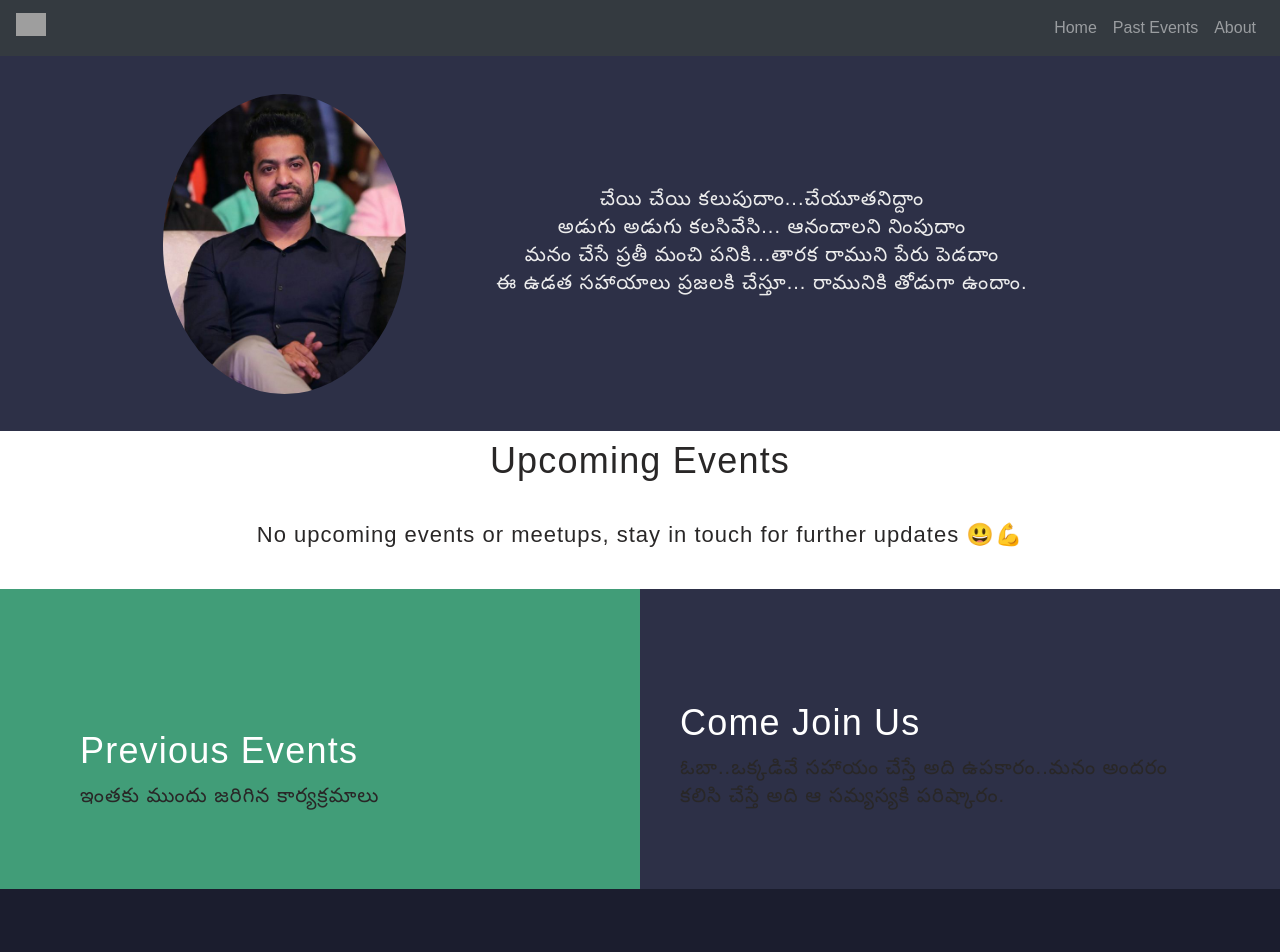
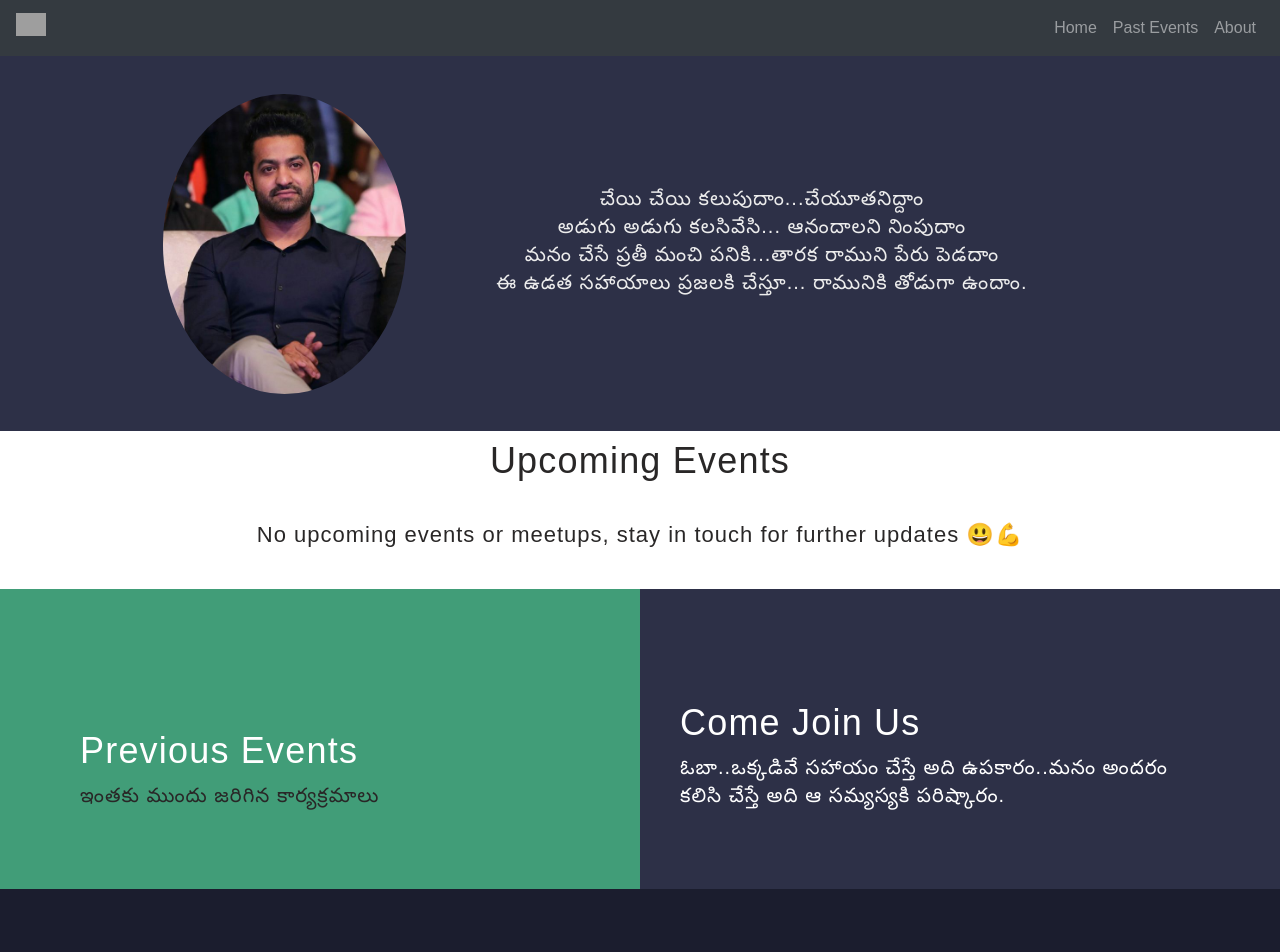
Before and after one commit to lokeshkanagala/team-tarock, a React (Create React App) app: page / in a window 1280 px wide. Shown: the top 952 px of the page. Built offline with nearby package versions, Linux system fonts and the light colour scheme; grey boxes are pictures that could not be loaded; what react-google-maps would draw is missing.

Commit message:
Change color

```diff
--- a/src/Home/Home.js
+++ b/src/Home/Home.js
@@ -97,12 +97,12 @@ const HomePageTemplate = ({homeData, upcomingMeetup}) => {
           </div>
         </a>
         <a
-          href={'mailto:lokesh.kanagala@gmail.com'}
+          href={'mailto:teamtaraktrust@gmail.com'}
           className="ctaBlock-pattern  ctaBlock-pattern--second"
         >
           <div className="ctaBlock-cta">
             <span className="ctaBlock-ctaHeading">Come Join Us</span>
-            <p className="ctaBlock-ctaDescription">ఓబా..ఒక్కడివే సహాయం చేస్తే అది ఉపకారం..మనం అందరం కలిసి చేస్తే అది ఆ సమ్యస్యకి పరిష్కారం.</p>
+            <p className="ctaBlock-ctaDescription" style={{color: 'white'}}>ఓబా..ఒక్కడివే సహాయం చేస్తే అది ఉపకారం..మనం అందరం కలిసి చేస్తే అది ఆ సమ్యస్యకి పరిష్కారం.</p>
           </div>
         </a>
       </section>
```
